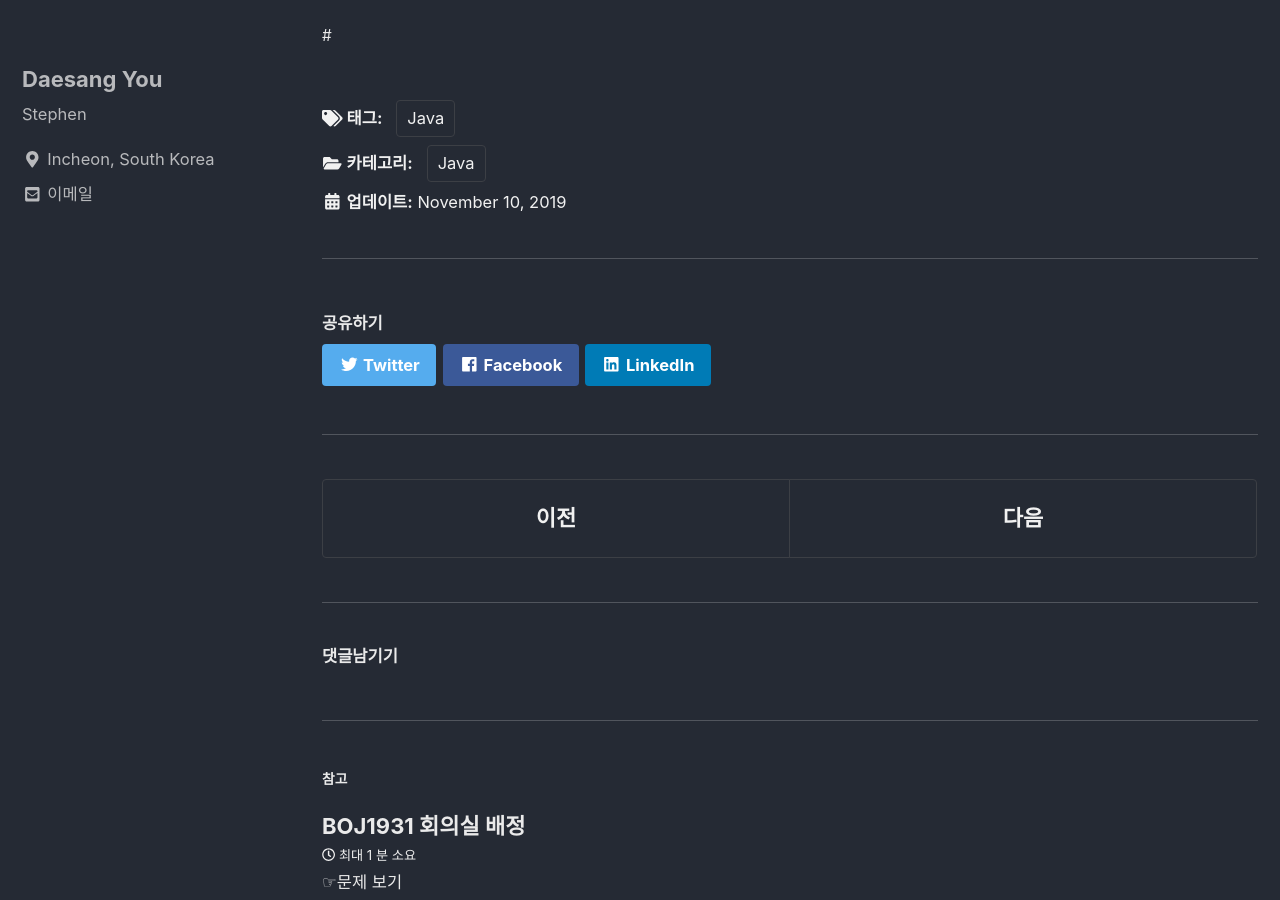
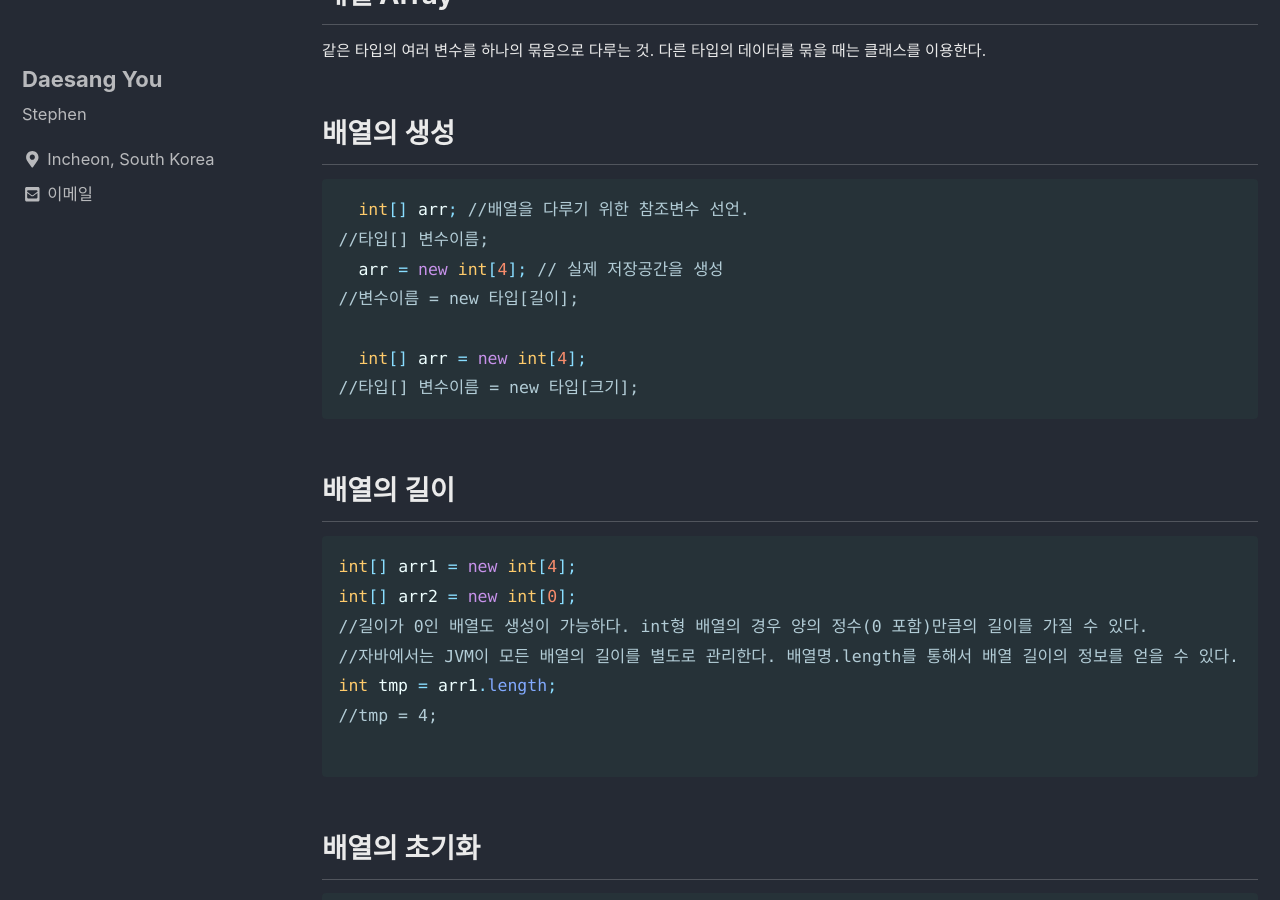
Before and after one commit to eotkd4791/eotkd4791.github.io, a Jekyll site: the page built from _posts/Java/2019-11-10-java-Chap5.md, in a window 1280 px wide and 900 px high, scrolled down 278 px. Built offline with Jekyll 4.4.1, drawn with Linux system fonts in a browser that asks for light colours; cached includes are drawn as plain includes; comment, search, counter and statistics services are not loaded; some of the changed text lies outside the part shown.

Commit message:
Update 2019-11-10-java-Chap5.md

````diff
--- a/_posts/Java/2019-11-10-java-Chap5.md
+++ b/_posts/Java/2019-11-10-java-Chap5.md
@@ -6,7 +6,50 @@ tags:
   - Java
 ---
 
-# 배열 Array
-같은 타입의 여러 변수를 하나의 묶음으로 다루는 것.
+## 배열 Array
+같은 타입의 여러 변수를 하나의 묶음으로 다루는 것. 다른 타입의 데이터를 묶을 때는 클래스를 이용한다.
 
-#
+## 배열의 생성
+
+```java
+  int[] arr; //배열을 다루기 위한 참조변수 선언.
+//타입[] 변수이름;
+  arr = new int[4]; // 실제 저장공간을 생성
+//변수이름 = new 타입[길이];
+
+  int[] arr = new int[4];
+//타입[] 변수이름 = new 타입[크기];
+```
+
+## 배열의 길이
+
+```java
+int[] arr1 = new int[4];
+int[] arr2 = new int[0];
+//길이가 0인 배열도 생성이 가능하다. int형 배열의 경우 양의 정수(0 포함)만큼의 길이를 가질 수 있다.
+//자바에서는 JVM이 모든 배열의 길이를 별도로 관리한다. 배열명.length를 통해서 배열 길이의 정보를 얻을 수 있다.
+int tmp = arr1.length;
+//tmp = 4;
+
+```
+
+## 배열의 초기화
+
+```java
+ int[] arr = new int[]{1,2,3,4,5}; //선언과 동시에 초기화.
+ int[] arr = {1,2,3,4,5}; //new int[] 생략가능
+```
+
+```java
+int add(int[] arr) { } //매개변수로 int배열을 받는 경우
+int result = arr(new int[] {1,2,3,4,5}); //new int[] 생략 불가
+int result = arr({1,2,3,4,5}); //Error!
+```
+
+```java
+//{}안에 아무 것도 넣지 않으면, 길이가 0인 배열이 생성.
+//일반적인 참조변수의 기본 값은 null이지만, 배열을 가리키는 참조변수의 경우 0
+int[] arr = new int[0];   //길이가 0인 배열
+int[] arr = new int[]{};  //길이가 0인 배열
+int[] arr = {};           //길이가 0인 배열, new int[]가 생략됨
+```
````
